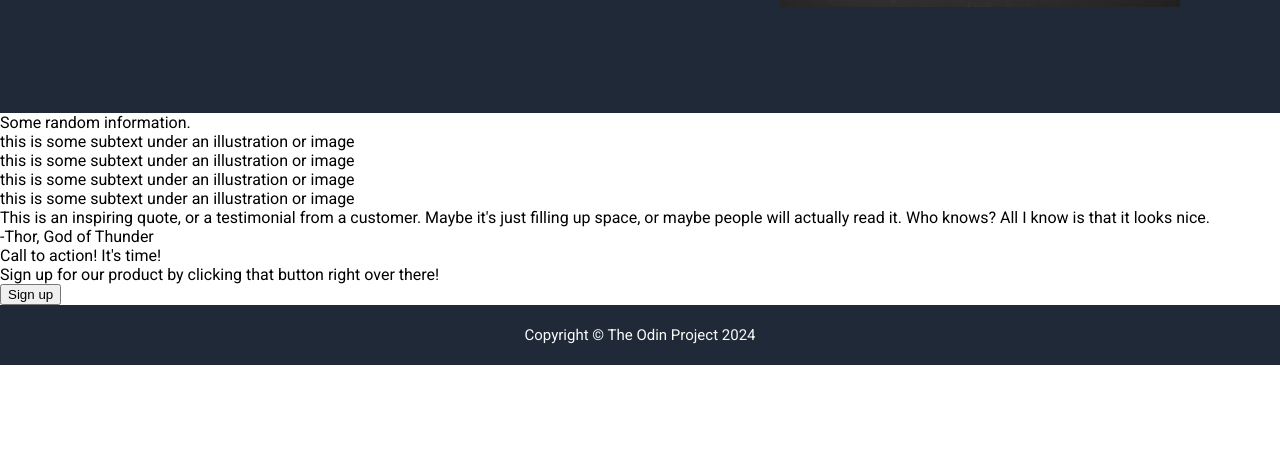
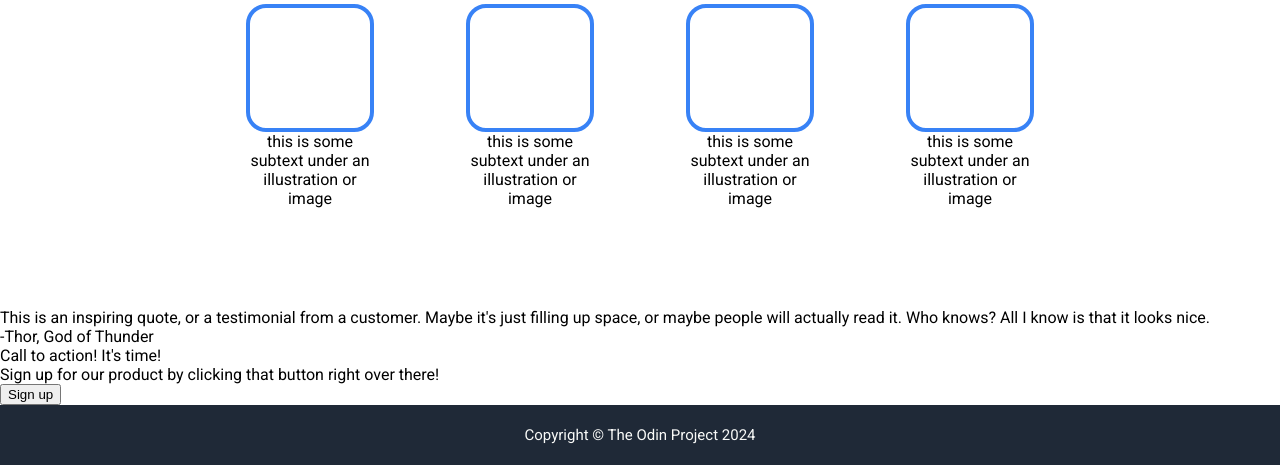
Before and after one commit to arsam-dj/The-Odin-Project, a plain HTML site: page project2-landing_page/index.html in a window 1280 px wide. Shown: the part 435-900 px from the top of the page. Before the commit the page ends 800 px from the top, so only its background shows below. Drawn offline with Linux system fonts and the light colour scheme.

Commit message:
Made some progress on CSS styling section2.

```diff
--- a/project2-landing_page/styles.css
+++ b/project2-landing_page/styles.css
@@ -3,8 +3,6 @@
 body {
     font-family: Roboto, sans-serif;
     margin: 0px;
-    min-height: 100vh;
-    overflow: hidden;
     display: flex;
     flex-direction: column;
     justify-content: space-between;
@@ -96,6 +94,48 @@ img {
 }
 /* ----------------------------------- */
 
+/* ------------ Section 2 ------------ */
+.section2 {
+    padding: 0px 100px 100px 100px;
+    display: flex;
+    flex-direction: column;
+    justify-content: center;
+    align-items: center;
+}
+
+.section2 .main-title {
+    font-size: 36px;
+    font-weight: bolder;
+    color: #1F2937;
+    margin: 20px;
+}
+
+.section2-container {
+    display: flex;
+    flex-direction: row;
+    gap: 100px;
+}
+
+.section2-box {
+    display: flex;
+    flex-direction: column;
+    justify-content: center;
+    align-items: center;
+    width: 120px;
+}
+
+.box {
+    width: 120px;
+    height: 120px;
+    border: 4px solid #3882F6;
+    border-radius: 20px;
+}
+
+.section2-text {
+    text-align: center;
+}
+/* ----------------------------------- */
+
 /* ------------ Footer ------------ */
 .footer {
     height: 60px;
```
